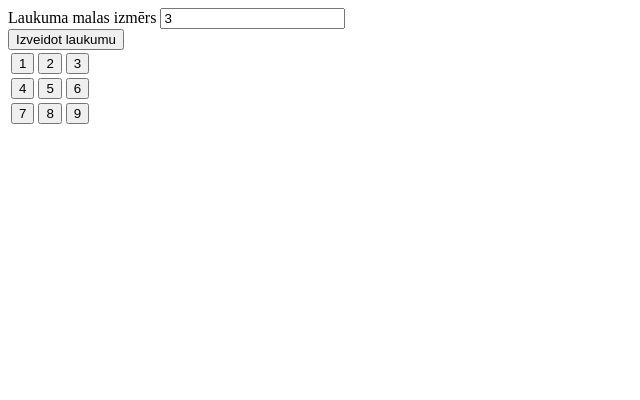
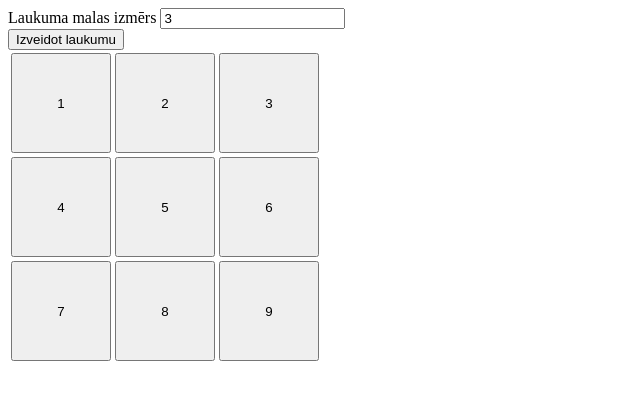
Before and after one commit to RobertsC42/TestWeb, a plain HTML site: page laukums.html in a window 1280 px wide. Both pictures are taken after a click on the button "Izveidot laukumu". Shown: the whole page, without its empty margins (0-640 px from the left). Drawn offline with Linux system fonts and the light colour scheme.

Commit message:
TempResize

```diff
--- a/css/laukumsStils.css
+++ b/css/laukumsStils.css
@@ -1,3 +1,4 @@
 .grid {
   width: 100%;
+  margin: 0%;
 }
--- a/laukums.html
+++ b/laukums.html
@@ -32,12 +32,39 @@
           cell.appendChild(button);
         }
       }
+      fitToScreen();
 
     }
 
     let generatePoga = document.getElementById("generate");
     //console.log(generatePoga);
     generatePoga.addEventListener("click", poga);
+    function fitToScreen(){
+      console.log('bruh');
+      let elements = document.getElementsByClassName('grid');
+      let table = document.getElementById("laukums");
+
+      let width = window.screen.width;
+      let height = window.screen.height - table.getBoundingClientRect().top -100;
+
+      console.log(width);
+      console.log(height);
+
+      console.log(elements)
+
+      console.log(elements.length)
+      let size = Math.floor(Math.min(width, height)/(Math.sqrt(elements.length)));
+      for(let i=0; i< elements.length; i++){
+        elements[i].style.width = `${size-50}px`;
+        elements[i].style.height = `${size-50}px`;
+
+      }
+
+    }
+
+    window.addEventListener('resize', fitToScreen);
+    window.addEventListener('load', fitToScreen);
+
 
   </script>
 </body>
```
